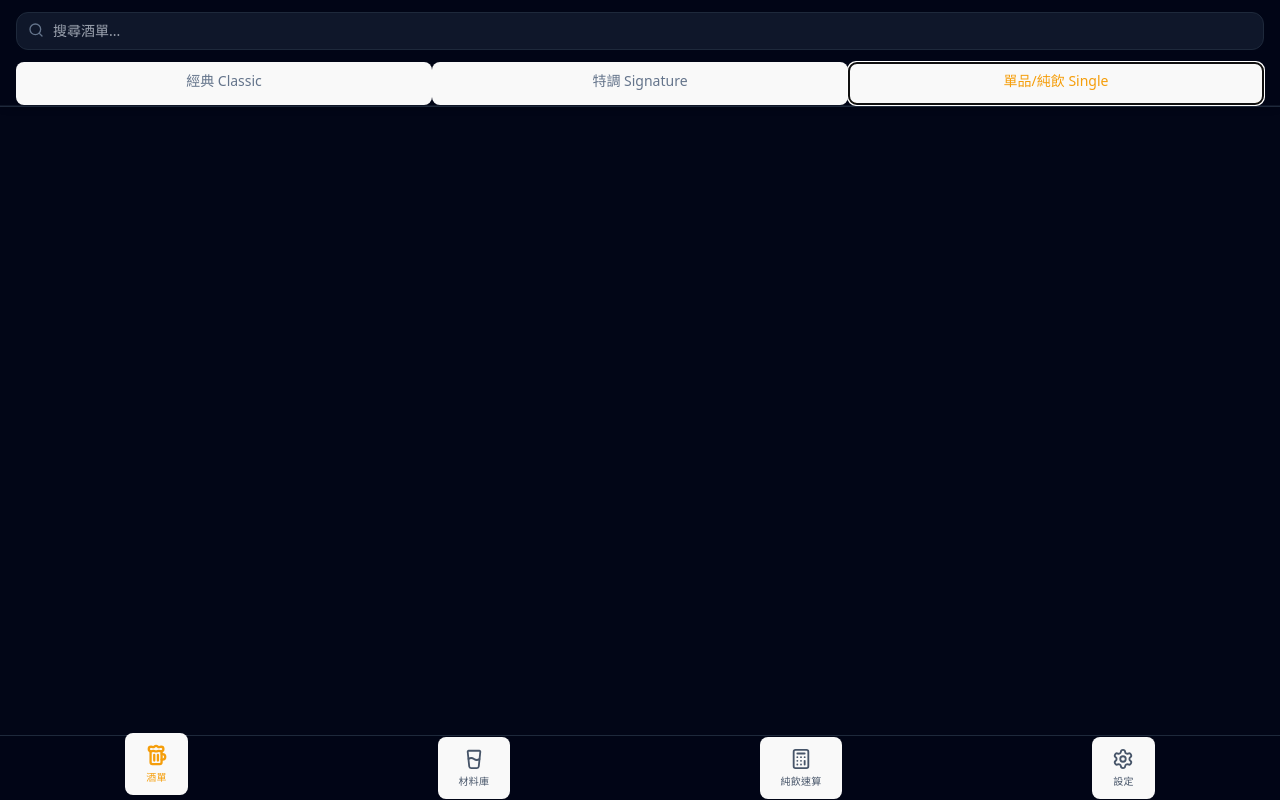
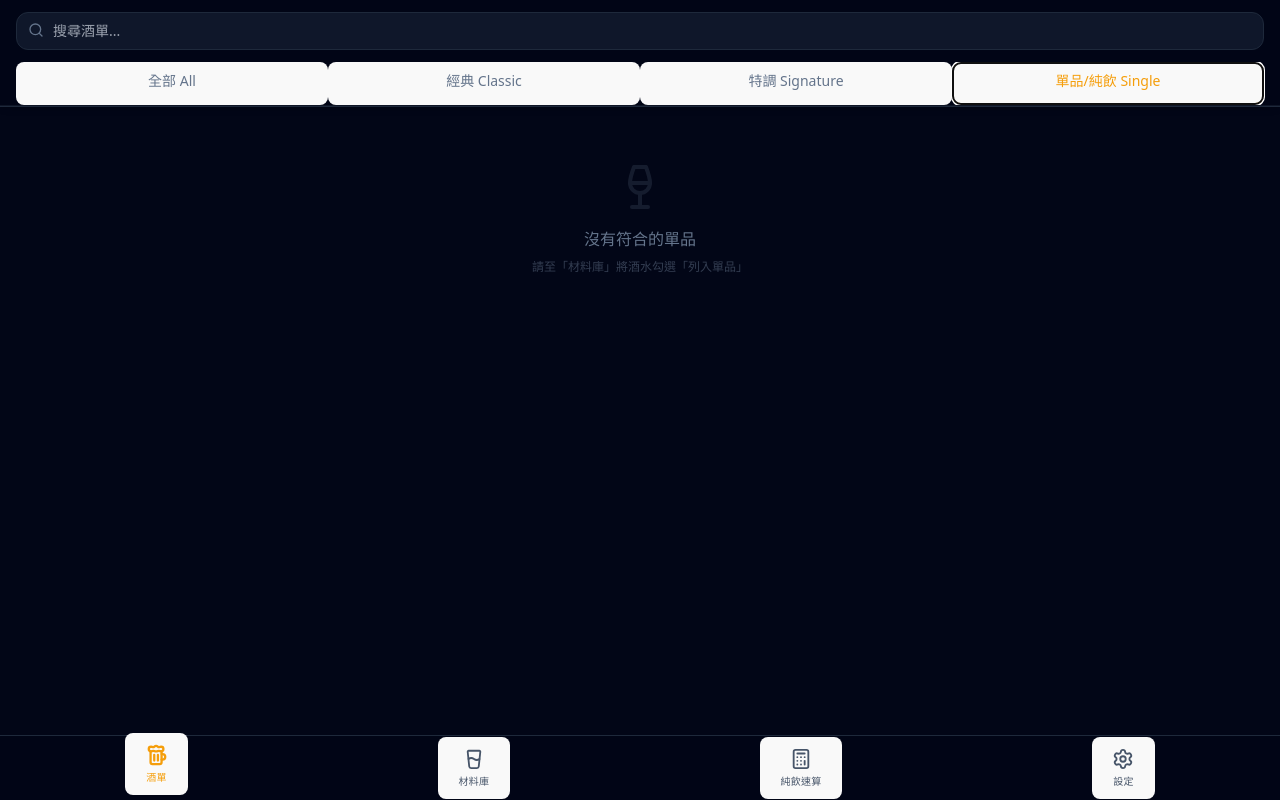
Before and after one commit to Aloceryao/BarIntox, a React (Vite) app: page / in a window 1280 px wide. Both pictures are taken after a click on the button "單品/純飲 Single". Built offline with nearby package versions, Linux system fonts and the light colour scheme.

Commit message:
6.3update

```diff
--- a/src/App.jsx
+++ b/src/App.jsx
@@ -170,8 +170,10 @@ const ChipSelector = ({ options, selected, onSelect, onAdd, single = false, titl
 // --- Sub-Screens ---
 
 const SingleItemScreen = ({ ingredients, searchTerm }) => {
+  // Filter Logic: Must be alcohol AND have isSingle flag true (default to true if undefined for legacy data)
   const singles = ingredients.filter(i =>
     i.type === 'alcohol' &&
+    (i.isSingle !== false) && // 關鍵修正：預設顯示，只有明確設為 false 才隱藏
     (i.nameZh.includes(searchTerm) || i.nameEn.toLowerCase().includes(searchTerm.toLowerCase()))
   );
 
@@ -213,6 +215,13 @@ const SingleItemScreen = ({ ingredients, searchTerm }) => {
           </div>
         )
       })}
+      {singles.length === 0 && (
+        <div className="text-center py-10 text-slate-500 flex flex-col items-center">
+          <Wine size={48} className="mb-4 opacity-20"/>
+          <p>沒有符合的單品</p>
+          <p className="text-xs mt-2 opacity-50">請至「材料庫」將酒水勾選「列入單品」</p>
+        </div>
+      )}
     </div>
   );
 };
@@ -235,7 +244,8 @@ const RecipeListScreen = ({
 
   const filtered = useMemo(() => {
     return recipes.filter(r => {
-      const matchCat = r.type === recipeCategoryFilter;
+      // 1. Category Match: 'all' shows everything, otherwise specific type
+      const matchCat = recipeCategoryFilter === 'all' || r.type === recipeCategoryFilter;
       const matchSearch = r.nameZh.includes(searchTerm) || r.nameEn.toLowerCase().includes(searchTerm.toLowerCase());
       const matchBase = filterBases.length === 0 || filterBases.includes(r.baseSpirit);
       const matchTags = filterTags.length === 0 || filterTags.every(t => r.tags?.includes(t));
@@ -271,8 +281,9 @@ const RecipeListScreen = ({
            )}
         </div>
 
-        <div className="flex px-4 border-b border-slate-800/50 w-full">
+        <div className="flex px-4 border-b border-slate-800/50 w-full overflow-x-auto no-scrollbar">
            {[
+             {id: 'all', label: '全部 All'},
              {id: 'classic', label: '經典 Classic'},
              {id: 'signature', label: '特調 Signature'},
              {id: 'single', label: '單品/純飲 Single'}
@@ -280,7 +291,7 @@ const RecipeListScreen = ({
              <button
                key={cat.id}
                onClick={() => setRecipeCategoryFilter(cat.id)}
-               className={`flex-1 pb-3 text-sm font-medium border-b-2 transition-colors select-none ${recipeCategoryFilter === cat.id ? 'border-amber-500 text-amber-500' : 'border-transparent text-slate-500'}`}
+               className={`flex-1 pb-3 px-4 text-sm font-medium border-b-2 transition-colors select-none whitespace-nowrap ${recipeCategoryFilter === cat.id ? 'border-amber-500 text-amber-500' : 'border-transparent text-slate-500'}`}
              >
                {cat.label}
              </button>
@@ -872,6 +883,23 @@ const EditorSheet = ({
                    )}
                  </div>
              </div>
+             {item.type === 'alcohol' && (
+               <div className="mt-4 pt-4 border-t border-slate-800">
+                 <label className="flex items-center gap-3 cursor-pointer group">
+                   <div className={`w-5 h-5 rounded border flex items-center justify-center transition-colors ${item.isSingle !== false ? 'bg-amber-600 border-amber-600' : 'bg-transparent border-slate-600'}`}>
+                     {item.isSingle !== false && <Check size={14} className="text-white" />}
+                   </div>
+                   <input
+                     type="checkbox"
+                     className="hidden"
+                     checked={item.isSingle !== false}
+                     onChange={e => setItem({...item, isSingle: e.target.checked})}
+                   />
+                   <span className="text-sm text-slate-300 group-hover:text-white">列入單品菜單 (Available as Single)</span>
+                 </label>
+                 <p className="text-[10px] text-slate-500 mt-1 ml-8">取消勾選後，此材料將不會出現在「純飲/單品」頁面中。</p>
+               </div>
+             )}
              {item.id && (
                <button onClick={() => requestDelete(item.id, 'ingredient')} className="w-full py-3 text-rose-500 text-sm border border-rose-900/50 rounded mt-4">刪除此材料</button>
              )}
@@ -1156,7 +1184,6 @@ function MainAppContent() {
     }));
   }, [availableTechniques, availableTags, availableGlasses, ingCategories]);
 
-  // Dialog Helpers
   const closeDialog = () => setDialog({ ...dialog, isOpen: false });
   const showConfirm = (title, message, onConfirm) => setDialog({ isOpen: true, type: 'confirm', title, message, onConfirm });
   const showAlert = (title, message) => setDialog({ isOpen: true, type: 'alert', title, message, onConfirm: null });
@@ -1192,7 +1219,6 @@ function MainAppContent() {
       if (type === 'ingredient') {
         setEditingItem({ id: generateId(), nameZh: '', nameEn: '', type: 'alcohol', price: '', volume: 700, abv: 0, unit: 'ml' });
       } else {
-        // 確保新酒譜預設為 classic，並且 tags 是空陣列
         setEditingItem({ id: generateId(), nameZh: '', nameEn: '', type: 'classic', technique: '', tags: [], method: '', glass: '', customPrice: '', allergens: '', ingredients: [], history: [], image: '', baseSpirit: '', flavorDescription: '' });
       }
     }
@@ -1274,7 +1300,7 @@ function MainAppContent() {
       {activeTab === 'tools' && (
          <div className="p-6 text-center space-y-6 pt-20 w-full">
            <div className="w-20 h-20 bg-slate-800 rounded-full mx-auto flex items-center justify-center border border-slate-700 shadow-lg shadow-amber-900/10"><Wine size={32} className="text-amber-500"/></div>
-           <h2 className="text-xl font-serif text-slate-200">Bar Manager v6.2</h2>
+           <h2 className="text-xl font-serif text-slate-200">Bar Manager v6.3</h2>
            <div className="space-y-3">
              <button onClick={() => { const data = JSON.stringify({ingredients, recipes}); const blob = new Blob([data], {type: 'application/json'}); const url = URL.createObjectURL(blob); const a = document.createElement('a'); a.href = url; a.download = `bar_backup_${new Date().toISOString().slice(0,10)}.json`; a.click(); }} className="w-full bg-slate-800 border border-slate-700 p-4 rounded-xl flex items-center gap-4 hover:bg-slate-700 transition"><Download className="text-blue-400"/><div className="text-left"><div className="text-slate-200 font-bold">匯出數據</div><div className="text-xs text-slate-500">備份到手機</div></div></button>
              <label className="w-full bg-slate-800 border border-slate-700 p-4 rounded-xl flex items-center gap-4 hover:bg-slate-700 transition cursor-pointer"><Upload className="text-emerald-400"/><div className="text-left"><div className="text-slate-200 font-bold">匯入數據</div><div className="text-xs text-slate-500">從 JSON 還原</div></div><input type="file" className="hidden" accept=".json" onChange={(e) => { const file = e.target.files[0]; if(!file) return; const reader = new FileReader(); reader.onload = (ev) => { const data = JSON.parse(ev.target.result); setIngredients(data.ingredients); setRecipes(data.recipes); showAlert('成功', '資料還原完成'); }; reader.readAsText(file); }}/></label>
```
